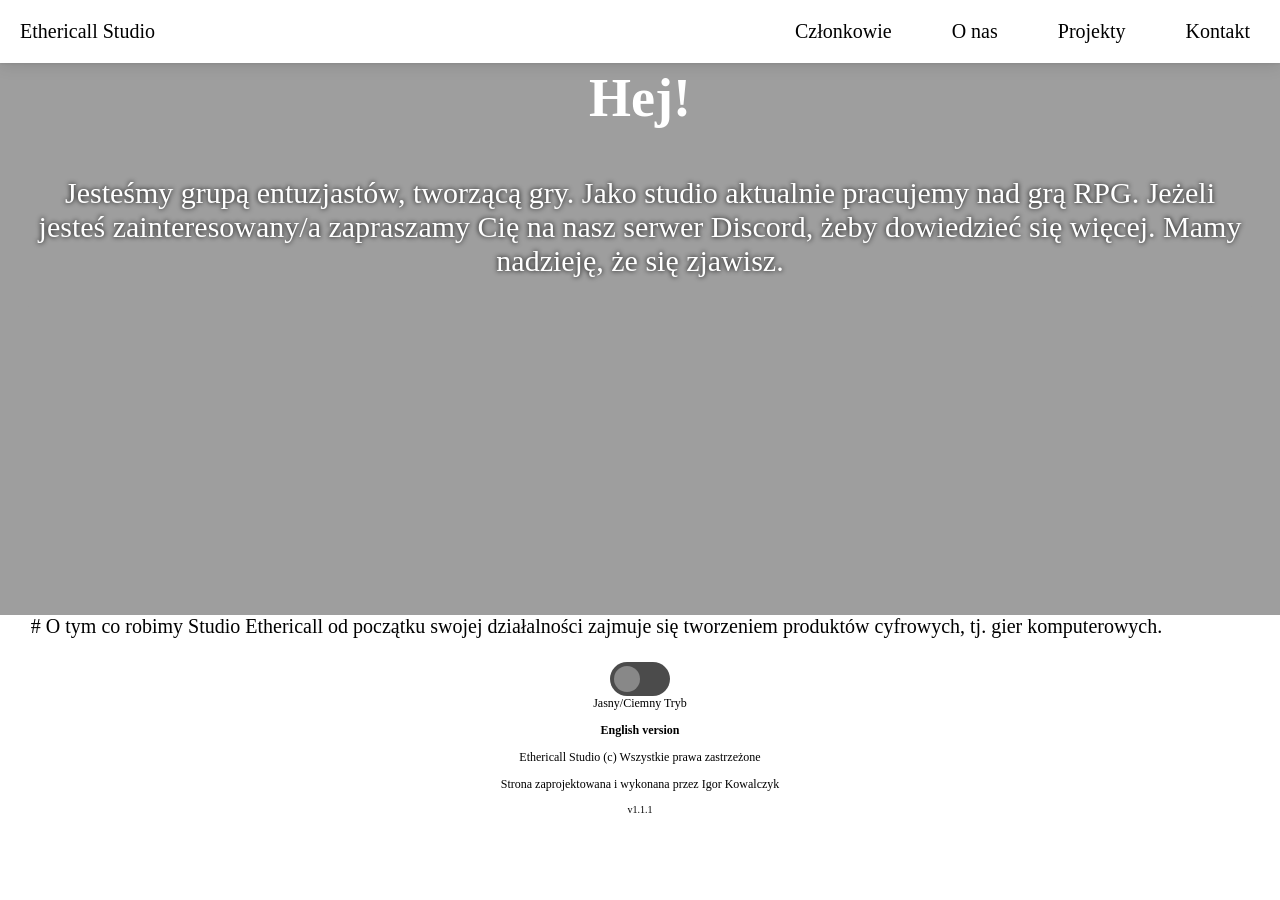
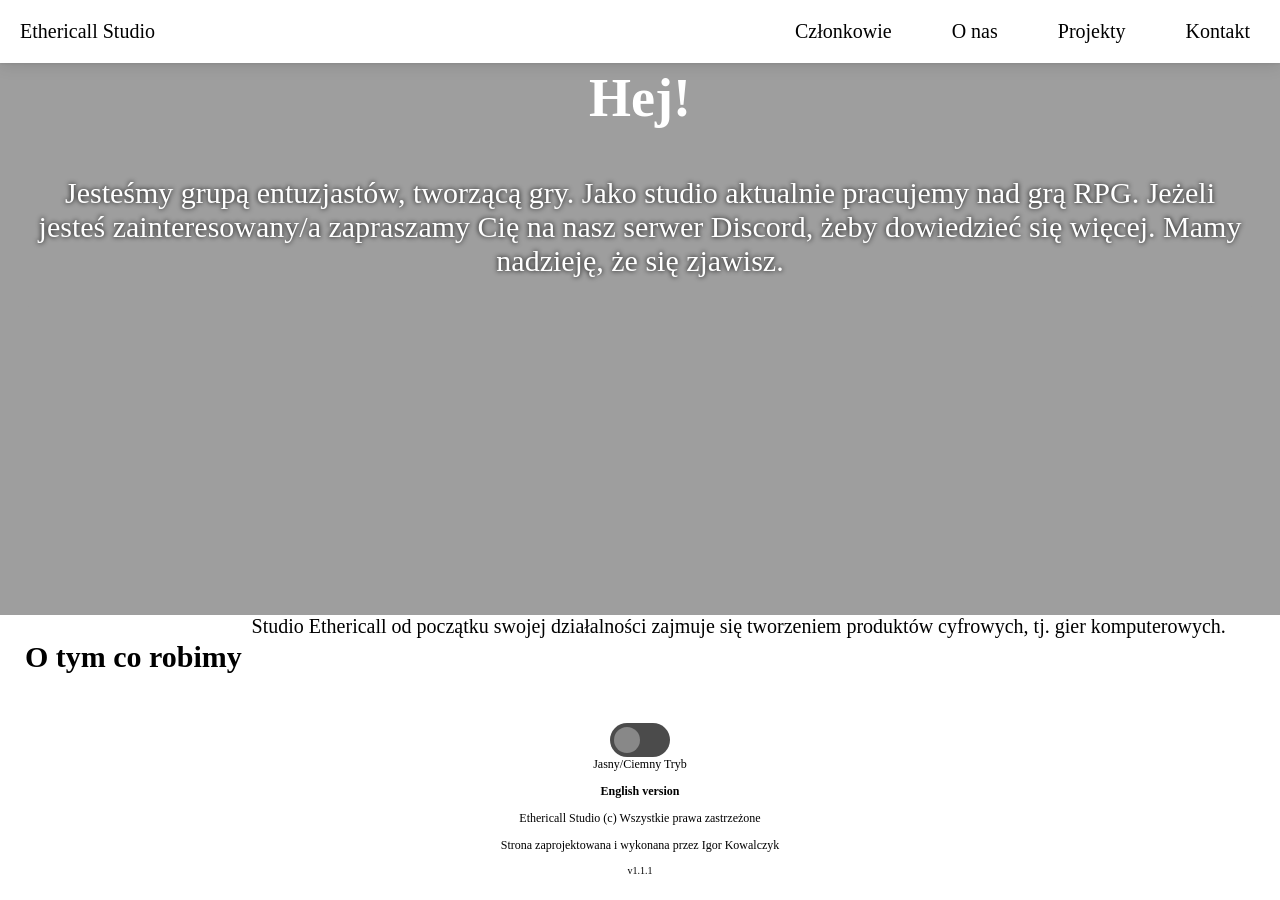
Before and after one commit to Ethericall-Studio/ethericall-studio.github.io, a Jekyll site: the page built from index-pl.md, in a window 1280 px wide and 900 px high, scrolled down 285 px. Built offline with Jekyll 4.4.1, drawn with Linux system fonts in a browser that asks for light colours; some web fonts are replaced; before the commit the page ends 1124 px from its top, so only the background shows below that.

```diff
--- a/index-pl.md
+++ b/index-pl.md
@@ -12,7 +12,7 @@ Jesteśmy grupą entuzjastów, tworzącą gry. Jako studio aktualnie pracujemy n
 </div>
 </section>
 <section class="about">
-# O tym co robimy
+<h1>O tym co robimy</h1>
 
 Studio Ethericall od początku swojej działalności zajmuje się tworzeniem produktów cyfrowych, tj. gier komputerowych.
 </section>
```
